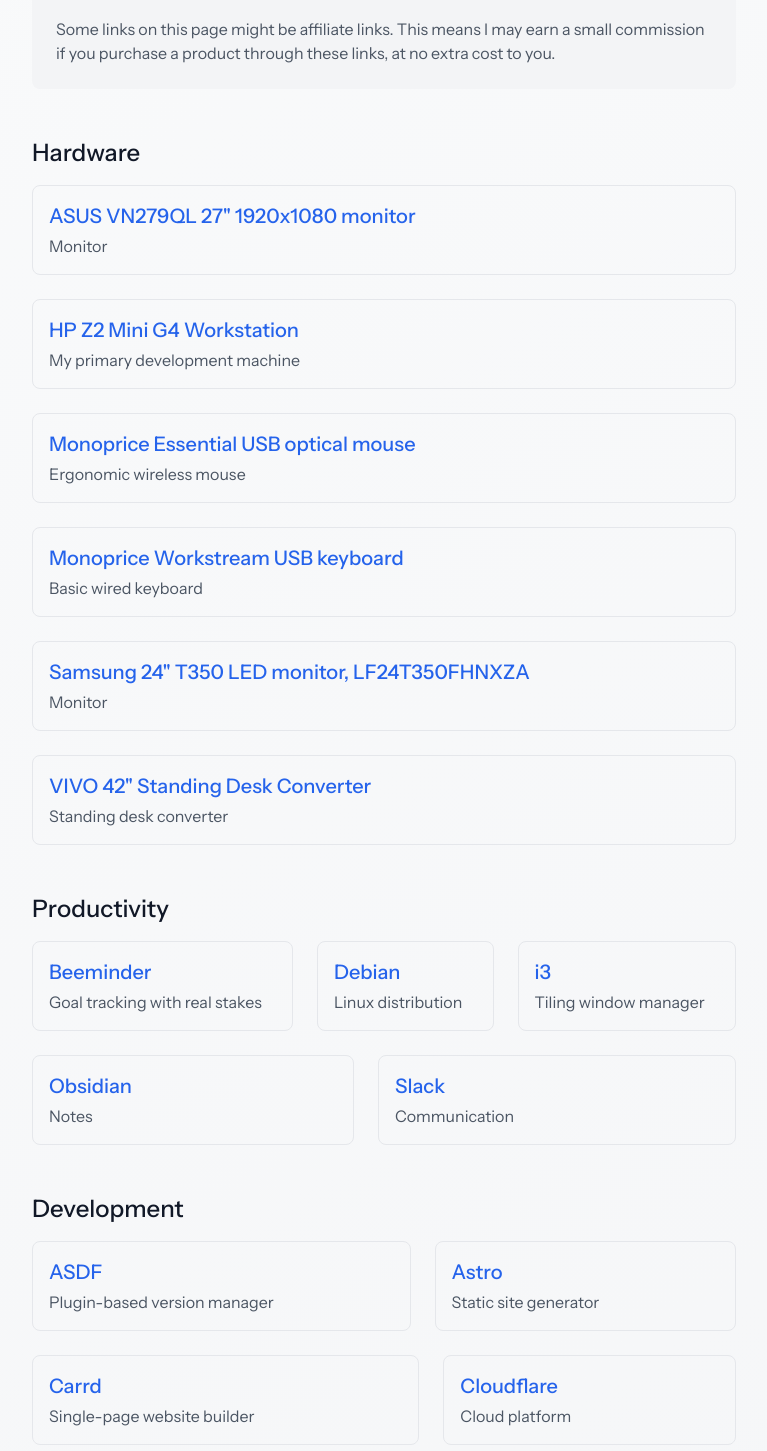
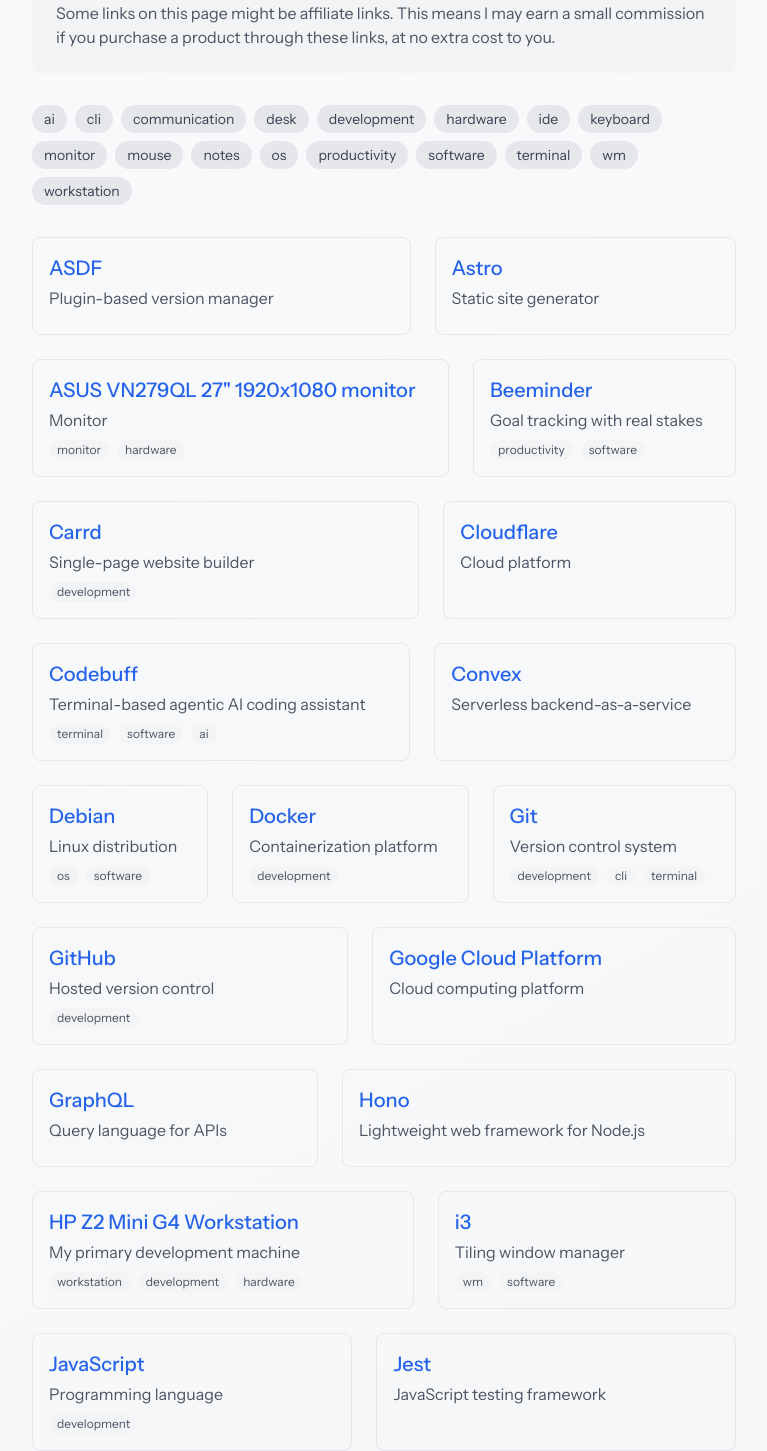
Before and after one commit to narthur/narthur.github.io, a SvelteKit app: page /uses in a window 1280 px wide. Shown: the part 339-1790 px from the top of the page, without its empty margins (256-1023 px from the left). Built offline with nearby package versions, Linux system fonts and the light colour scheme.

Commit message:
work on /uses

```diff
--- a/src/routes/uses/+page.svelte
+++ b/src/routes/uses/+page.svelte
@@ -8,11 +8,7 @@
 		name: string;
 		description: string;
 		url: string;
-	}
-
-	interface UsesCategory {
-		title: string;
-		items: UsesItem[];
+		tags?: string[];
 	}
 
 	interface UsesMeta {
@@ -21,12 +17,14 @@
 	}
 
 	interface UsesData {
-		categories: UsesCategory[];
+		items: UsesItem[];
 		meta: UsesMeta;
 	}
 
 	// State variables
-	let uses: UsesCategory[] = [];
+	let items: UsesItem[] = [];
+	let allTags: string[] = [];
+	let selectedTags: Set<string> = new Set();
 	let meta: UsesMeta | null = null;
 	let currentDate = new Date().toLocaleDateString('en-US', {
 		year: 'numeric',
@@ -41,6 +39,25 @@
 		window.history.back();
 	}
 
+	// Toggle a tag selection
+	function toggleTag(tag: string) {
+		if (selectedTags.has(tag)) {
+			selectedTags.delete(tag);
+		} else {
+			selectedTags.add(tag);
+		}
+		selectedTags = new Set(selectedTags); // Force reactivity
+	}
+
+	// Check if an item should be displayed based on selected tags
+	function shouldDisplayItem(item: UsesItem): boolean {
+		// If no tags are selected, show all items
+		if (selectedTags.size === 0) return true;
+
+		// Show the item if it has at least one of the selected tags
+		return item.tags?.some((tag) => selectedTags.has(tag)) ?? false;
+	}
+
 	// Load the YAML data on mount
 	onMount(async () => {
 		try {
@@ -52,10 +69,16 @@
 			const yamlText = await response.text();
 			const data = yaml.load(yamlText) as UsesData;
 
-			uses = data.categories.map((category) => ({
-				...category,
-				items: [...category.items].sort((a, b) => a.name.localeCompare(b.name))
-			}));
+			// Sort items alphabetically by name
+			items = [...data.items].sort((a, b) => a.name.localeCompare(b.name));
+
+			// Extract all unique tags and sort them alphabetically
+			const tagSet = new Set<string>();
+			items.forEach((item) => {
+				item.tags?.forEach((tag) => tagSet.add(tag));
+			});
+			allTags = Array.from(tagSet).sort();
+
 			meta = data.meta;
 			isLoading = false;
 		} catch (error) {
@@ -88,7 +111,7 @@
 		</p>
 
 		{#if meta && meta.affiliateDisclaimer}
-			<div class="my-12 rounded-lg bg-gray-100 p-6 dark:bg-gray-800">
+			<div class="my-8 rounded-lg bg-gray-100 p-6 dark:bg-gray-800">
 				<h2 class="mb-3 text-2xl font-medium">A note about links</h2>
 				<p class="text-gray-600 dark:text-gray-400">
 					{meta.affiliateDisclaimer}
@@ -108,30 +131,87 @@
 				</p>
 			</div>
 		{:else}
-			<div class="space-y-12">
-				{#each uses as category}
-					<section>
-						<h2 class="mb-4 text-2xl font-medium">{category.title}</h2>
-						<div class="flex flex-wrap justify-stretch gap-6">
-							{#each category.items as item}
+			<div class="mb-8">
+				<div class="flex flex-wrap gap-2">
+					{#each allTags as tag}
+						<button
+							onclick={() => toggleTag(tag)}
+							class="rounded-full px-3 py-1 text-sm transition-colors {selectedTags.has(tag)
+								? 'bg-blue-600 text-white dark:bg-blue-700'
+								: 'bg-gray-200 text-gray-700 hover:bg-gray-300 dark:bg-gray-700 dark:text-gray-300 dark:hover:bg-gray-600'}"
+						>
+							{tag}
+						</button>
+					{/each}
+				</div>
+				{#if selectedTags.size > 0}
+					<div class="mt-4 flex items-center">
+						<button
+							onclick={() => (selectedTags = new Set())}
+							class="text-sm text-blue-600 hover:underline dark:text-blue-400"
+						>
+							Clear all filters
+						</button>
+						<span
+							class="ml-2 rounded-full bg-blue-100 px-2 py-0.5 text-sm text-blue-800 dark:bg-blue-900/50 dark:text-blue-300"
+						>
+							{selectedTags.size}
+							{selectedTags.size === 1 ? 'tag' : 'tags'} selected
+						</span>
+					</div>
+				{/if}
+			</div>
+
+			{#if items.filter((item) => shouldDisplayItem(item)).length === 0}
+				<div class="my-12 rounded-lg bg-gray-100 p-8 text-center dark:bg-gray-800">
+					<h3 class="mb-2 text-xl font-medium">No items match your selected tags</h3>
+					<p class="mb-4 text-gray-600 dark:text-gray-400">
+						Try selecting different tags or clear your filters to see all items.
+					</p>
+					<button
+						onclick={() => (selectedTags = new Set())}
+						class="rounded-md bg-blue-600 px-4 py-2 text-white hover:bg-blue-700 dark:bg-blue-700 dark:hover:bg-blue-600"
+					>
+						Clear all filters
+					</button>
+				</div>
+			{:else}
+				<div class="flex flex-wrap gap-6">
+					{#each items as item}
+						{#if shouldDisplayItem(item)}
+							<div
+								class="flex-grow rounded-lg border border-gray-200 p-4 transition-all hover:shadow-md dark:border-gray-700"
+							>
+								<h3 class="mb-1 text-xl font-medium">
 									<a
 										href={item.url}
 										target="_blank"
 										rel="noopener noreferrer"
-									class="group grow rounded-lg border border-gray-200 p-4 transition-all hover:shadow-md dark:border-gray-700"
-								>
-									<h3
-										class="mb-1 text-xl font-medium text-blue-600 group-hover:underline dark:text-blue-400"
+										class="text-blue-600 hover:underline dark:text-blue-400"
 									>
 										{item.name}
+									</a>
 								</h3>
-									<p class="text-gray-600 dark:text-gray-400">{item.description}</p>
-								</a>
+								<p class="mb-2 text-gray-600 dark:text-gray-400">{item.description}</p>
+								<div class="flex flex-wrap gap-2">
+									{#each item.tags ?? [] as tag}
+										<button
+											onclick={() => toggleTag(tag)}
+											class="rounded-full bg-gray-100 px-2 py-0.5 text-xs text-gray-600 hover:bg-gray-200 dark:bg-gray-800 dark:text-gray-400 dark:hover:bg-gray-700 {selectedTags.has(
+												tag
+											)
+												? 'ring-1 ring-blue-400 dark:ring-blue-500'
+												: ''}"
+										>
+											{tag}
+										</button>
 									{/each}
 								</div>
-					</section>
+							</div>
+						{/if}
 					{/each}
 				</div>
+			{/if}
 
 			<div class="mt-12">
 				<p class="text-gray-600 dark:text-gray-400">
--- a/static/data/uses.yaml
+++ b/static/data/uses.yaml
@@ -1,150 +1,168 @@
-categories:
-  - title: Hardware
-    items:
-      - name: HP Z2 Mini G4 Workstation
-        description: My primary development machine
-        url: https://amzn.to/4jOvjuv
-      - name: Samsung 24" T350 LED monitor, LF24T350FHNXZA
-        description: Monitor
-        url: https://amzn.to/3F7F8o1
-      - name: ASUS VN279QL 27" 1920x1080 monitor
-        description: Monitor
-        url: https://amzn.to/44sVouj
-      - name: Monoprice Workstream USB keyboard
-        description: Basic wired keyboard
-        url: https://www.monoprice.com/product?p_id=35106
-      - name: Monoprice Essential USB optical mouse
-        description: Ergonomic wireless mouse
-        url: https://www.monoprice.com/product?p_id=15907
-      - name: VIVO 42" Standing Desk Converter
-        description: Standing desk converter
-        url: https://amzn.to/4jVgGFF
-
-  - title: Productivity
-    items:
-      - name: Debian
-        description: Linux distribution
-        url: https://www.debian.org/
-      - name: i3
-        description: Tiling window manager
-        url: https://i3wm.org/
-      - name: Obsidian
-        description: Notes
-        url: https://obsidian.md/
-      - name: Beeminder
-        description: Goal tracking with real stakes
-        url: https://www.beeminder.com/home
-      - name: Slack
-        description: Communication
-        url: https://slack.com/
-
-  - title: Development
-    items:
-      - name: Zed
-        description: IDE with AI & multiplayer features
-        url: https://zed.dev/
-      - name: Warp
-        description: Terminal with AI & multiplayer features
-        url: https://app.warp.dev/referral/ME5ELJ
-      - name: Codebuff
-        description: Terminal-based agentic AI coding assistant
-        url: https://codebuff.com/referrals/ref-6d348d54-80f1-4155-903b-2cc6c57dd12f
-      - name: Node.js
-        description: JavaScript runtime
-        url: https://nodejs.org/
-      - name: Svelte & SvelteKit
-        description: Framework for building web applications
-        url: https://svelte.dev/
-      - name: GitHub
-        description: Hosted version control
-        url: https://github.com/
-      - name: Carrd
-        description: Single-page website builder
-        url: https://try.carrd.co/d3zxlsms
-      - name: JavaScript
-        description: Programming language
-        url: https://developer.mozilla.org/en-US/docs/Web/JavaScript
-      - name: TypeScript
-        description: Typed superset of JavaScript
-        url: https://www.typescriptlang.org/
-      - name: React
-        description: JavaScript library for building user interfaces
-        url: https://reactjs.org/
-      - name: Vue.js
-        description: Progressive JavaScript framework
-        url: https://vuejs.org/
-      - name: Tailwind CSS
-        description: Utility-first CSS framework
-        url: https://tailwindcss.com/
-      - name: Next.js
-        description: React framework for production
-        url: https://nextjs.org/
-      - name: Docker
-        description: Containerization platform
-        url: https://www.docker.com/
-      - name: Git
-        description: Version control system
-        url: https://git-scm.com/
-      - name: Ruby
-        description: Programming language
-        url: https://www.ruby-lang.org/
-      - name: Ruby on Rails
-        description: Web application framework
-        url: https://rubyonrails.org/
-      - name: ASDF
-        description: Plugin-based version manager
-        url: https://asdf-vm.com/
-      - name: Render.com
-        description: Cloud platform
-        url: https://render.com/
-      - name: Cloudflare
-        description: Cloud platform
-        url: https://www.cloudflare.com/
-      - name: Vercel
-        description: Cloud platform
-        url: https://vercel.com/
-      - name: Netlify
-        description: Cloud platform
-        url: https://www.netlify.com/
-      - name: Astro
-        description: Static site generator
-        url: https://astro.build/
-      - name: REST
-        description: Representational State Transfer
-        url: https://restfulapi.net/
-      - name: GraphQL
-        description: Query language for APIs
-        url: https://graphql.org/
-      - name: Hono
-        description: Lightweight web framework for Node.js
-        url: https://hono.dev/
-      - name: pnpm
-        description: Node package manager
-        url: https://pnpm.io/
-      - name: Convex
-        description: Serverless backend-as-a-service
-        url: https://convex.dev/
-      - name: NestJS
-        description: Progressive Node.js server-side framework
-        url: https://nestjs.com/
-      - name: React Query
-        description: Data fetching and state management library for React applications
-        url: https://react-query.tanstack.com/
-      - name: React Testing Library
-        description: Testing library for React components
-        url: https://testing-library.com/docs/react-testing-library/intro/
-      - name: Jest
-        description: JavaScript testing framework
-        url: https://jestjs.io/
-      - name: Vitest
-        description: JavaScript testing framework
-        url: https://vitest.dev/
-      - name: Google Cloud Platform
-        description: Cloud computing platform
-        url: https://cloud.google.com/
-      - name: Vite
-        description: JavaScript frontend tooling
-        url: https://vitejs.dev/
+items:
+  - name: HP Z2 Mini G4 Workstation
+    description: My primary development machine
+    url: https://amzn.to/4jOvjuv
+    tags: [workstation, development, hardware]
+  - name: Samsung 24" T350 LED monitor, LF24T350FHNXZA
+    description: Monitor
+    url: https://amzn.to/3F7F8o1
+    tags: [monitor, hardware]
+  - name: ASUS VN279QL 27" 1920x1080 monitor
+    description: Monitor
+    url: https://amzn.to/44sVouj
+    tags: [monitor, hardware]
+  - name: Monoprice Workstream USB keyboard
+    description: Basic wired keyboard
+    url: https://www.monoprice.com/product?p_id=35106
+    tags: [keyboard, hardware]
+  - name: Monoprice Essential USB optical mouse
+    description: Ergonomic wireless mouse
+    url: https://www.monoprice.com/product?p_id=15907
+    tags: [mouse, hardware]
+  - name: VIVO 42" Standing Desk Converter
+    description: Standing desk converter
+    url: https://amzn.to/4jVgGFF
+    tags: [desk, hardware]
+  - name: Debian
+    description: Linux distribution
+    url: https://www.debian.org/
+    tags: [os, software]
+  - name: i3
+    description: Tiling window manager
+    url: https://i3wm.org/
+    tags: [wm, software]
+  - name: Obsidian
+    description: Notes
+    url: https://obsidian.md/
+    tags: [notes, software]
+  - name: Beeminder
+    description: Goal tracking with real stakes
+    url: https://www.beeminder.com/home
+    tags: [productivity, software]
+  - name: Slack
+    description: Communication
+    url: https://slack.com/
+    tags: [communication, software]
+  - name: Zed
+    description: IDE with AI & multiplayer features
+    url: https://zed.dev/
+    tags: [ide, software, development, ai]
+  - name: Warp
+    description: Terminal with AI & multiplayer features
+    url: https://app.warp.dev/referral/ME5ELJ
+    tags: [terminal, software, ai]
+  - name: Codebuff
+    description: Terminal-based agentic AI coding assistant
+    url: https://codebuff.com/referrals/ref-6d348d54-80f1-4155-903b-2cc6c57dd12f
+    tags: [terminal, software, ai]
+  - name: Node.js
+    description: JavaScript runtime
+    url: https://nodejs.org/
+    tags: [development]
+  - name: Svelte & SvelteKit
+    description: Framework for building web applications
+    url: https://svelte.dev/
+    tags: [development]
+  - name: GitHub
+    description: Hosted version control
+    url: https://github.com/
+    tags: [development]
+  - name: Carrd
+    description: Single-page website builder
+    url: https://try.carrd.co/d3zxlsms
+    tags: [development]
+  - name: JavaScript
+    description: Programming language
+    url: https://developer.mozilla.org/en-US/docs/Web/JavaScript
+    tags: [development]
+  - name: TypeScript
+    description: Typed superset of JavaScript
+    url: https://www.typescriptlang.org/
+    tags: [development]
+  - name: React
+    description: JavaScript library for building user interfaces
+    url: https://reactjs.org/
+    tags: [development]
+  - name: Vue.js
+    description: Progressive JavaScript framework
+    url: https://vuejs.org/
+    tags: [development]
+  - name: Tailwind CSS
+    description: Utility-first CSS framework
+    url: https://tailwindcss.com/
+    tags: [development]
+  - name: Next.js
+    description: React framework for production
+    url: https://nextjs.org/
+    tags: [development]
+  - name: Docker
+    description: Containerization platform
+    url: https://www.docker.com/
+    tags: [development]
+  - name: Git
+    description: Version control system
+    url: https://git-scm.com/
+    tags: [development, cli, terminal]
+  - name: Ruby
+    description: Programming language
+    url: https://www.ruby-lang.org/
+  - name: Ruby on Rails
+    description: Web application framework
+    url: https://rubyonrails.org/
+  - name: ASDF
+    description: Plugin-based version manager
+    url: https://asdf-vm.com/
+  - name: Render.com
+    description: Cloud platform
+    url: https://render.com/
+  - name: Cloudflare
+    description: Cloud platform
+    url: https://www.cloudflare.com/
+  - name: Vercel
+    description: Cloud platform
+    url: https://vercel.com/
+  - name: Netlify
+    description: Cloud platform
+    url: https://www.netlify.com/
+  - name: Astro
+    description: Static site generator
+    url: https://astro.build/
+  - name: REST
+    description: Representational State Transfer
+    url: https://restfulapi.net/
+  - name: GraphQL
+    description: Query language for APIs
+    url: https://graphql.org/
+  - name: Hono
+    description: Lightweight web framework for Node.js
+    url: https://hono.dev/
+  - name: pnpm
+    description: Node package manager
+    url: https://pnpm.io/
+  - name: Convex
+    description: Serverless backend-as-a-service
+    url: https://convex.dev/
+  - name: NestJS
+    description: Progressive Node.js server-side framework
+    url: https://nestjs.com/
+  - name: React Query
+    description: Data fetching and state management library for React applications
+    url: https://react-query.tanstack.com/
+  - name: React Testing Library
+    description: Testing library for React components
+    url: https://testing-library.com/docs/react-testing-library/intro/
+  - name: Jest
+    description: JavaScript testing framework
+    url: https://jestjs.io/
+  - name: Vitest
+    description: JavaScript testing framework
+    url: https://vitest.dev/
+  - name: Google Cloud Platform
+    description: Cloud computing platform
+    url: https://cloud.google.com/
+  - name: Vite
+    description: JavaScript frontend tooling
+    url: https://vitejs.dev/
 
 meta:
   lastUpdated: '2025-05-08'
```
Lines whose indentation alone changed are shown as unchanged.
